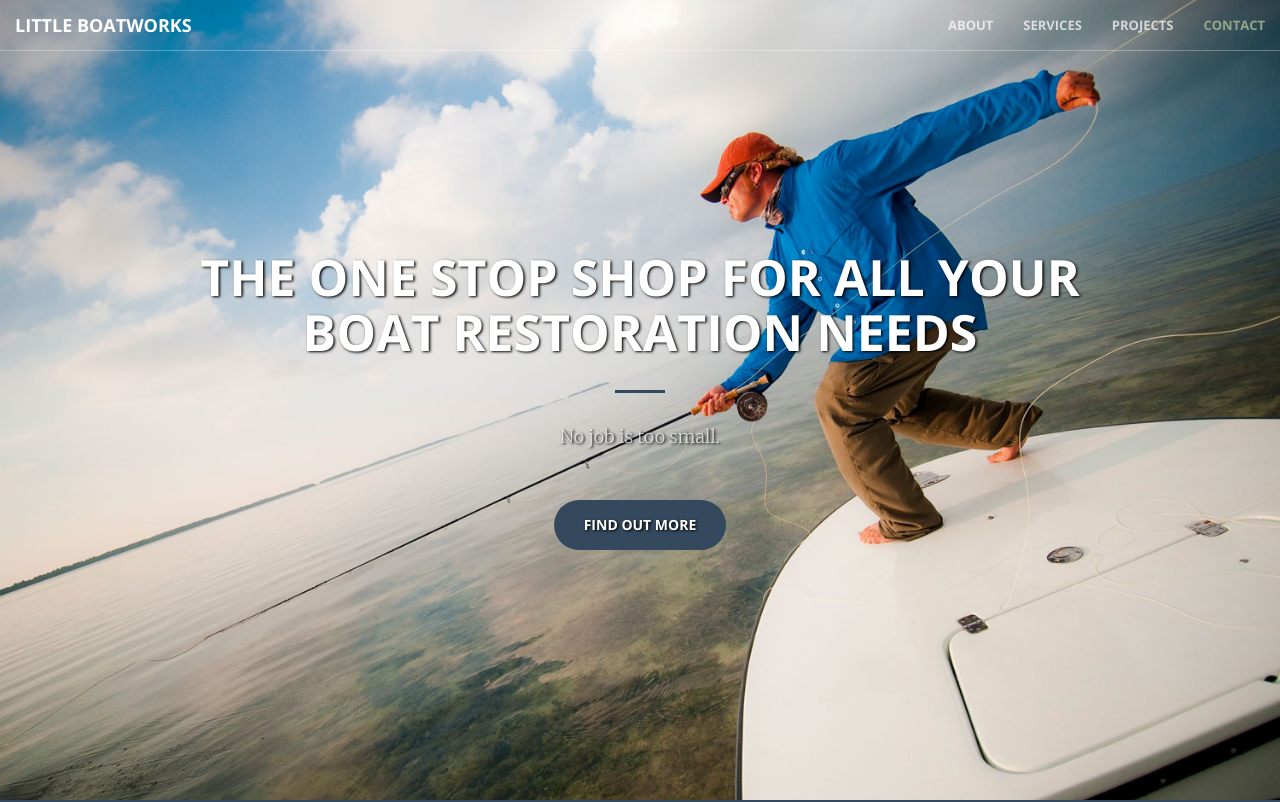
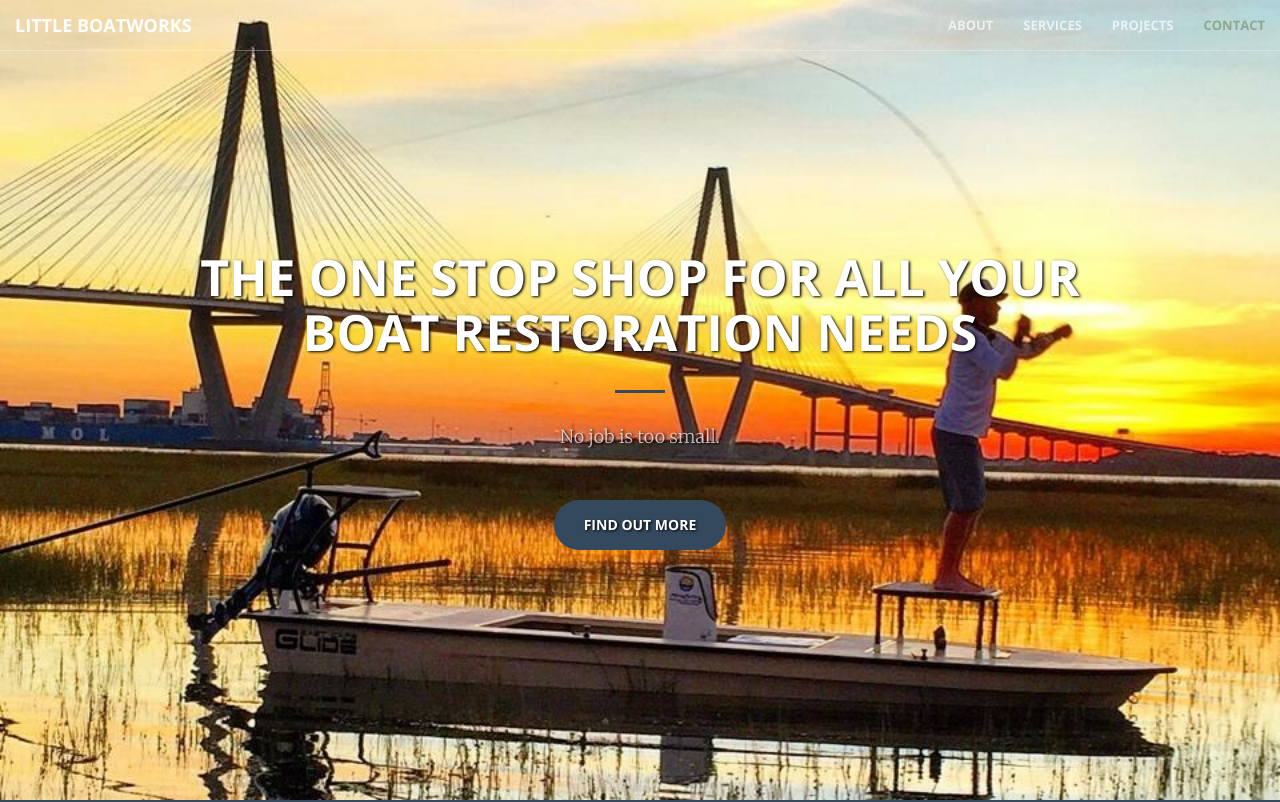
Before and after one commit to syburris/littleb, a website: page public/index.html in a window 1280 px wide. Shown: the top 802 px of the page. Drawn offline with nearby package versions, Linux system fonts and the light colour scheme; some packages are replaced by stand-ins of ours.

Commit message:
changed main backdrop image && changed server port....need to update droplet and update images

```diff
--- a/public/css/creative.css
+++ b/public/css/creative.css
@@ -155,7 +155,7 @@ header {
   background-size: cover;
   -o-background-size: cover;
   background-position: center;
-  background-image: url('../img/fly-fishing.jpg');
+  background-image: url('../img/main.JPG');
   text-align: center;
   color: white;
   text-shadow: black 0.1em 0.1em 0.2em;
```
Also changed, not shown: public/css/creative.min.css, public/img/main.JPG (added), 2 other files.
